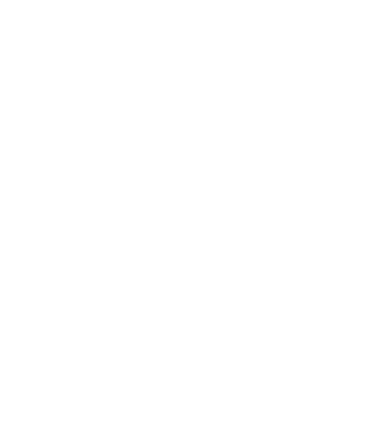
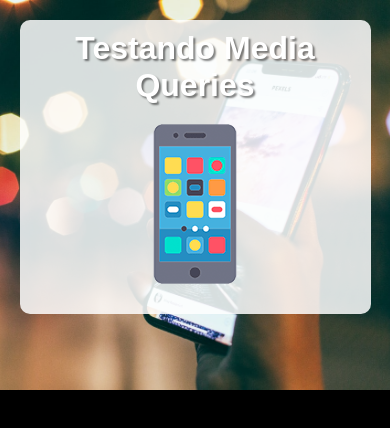
Before and after one commit to marciojunior7/Curso-em-Video-Exercicios-, a plain HTML site: page ex026/index.html in a window 390 px wide. Drawn offline with Linux system fonts and the light colour scheme.

Commit message:
mobile first

```diff
--- /dev/null
+++ b/ex026/estilos/style.css
@@ -0,0 +1,46 @@
+@charset "UTF-8";
+
+/* Versão mobile First */
+
+* {
+    font-family: Arial, Helvetica, sans-serif;
+    font-size: 1em;
+    margin: 0px;
+    padding: 0px;
+    box-sizing: border-box;
+}
+
+bady, html {
+    height: 100vw;
+}
+body {
+    background: black url(../imagens/back-phone.jpg) no-repeat;
+    background-size: cover;
+    background-position: center center;
+}
+
+main {
+    background-color: rgba(255, 255, 255, 0.844);
+    width: 90vw;
+    margin: auto;
+    margin-top: 20px;
+    border-radius: 10px;
+    padding: 10px;
+}
+h1 {
+    text-align: center;
+    color: white;
+    font-size: 2em;
+    text-shadow: 2px 2px 2px rgba(0, 0, 0, 0.497);
+}
+
+img {
+    display: block;
+    margin: auto;
+}
+
+img#phone {display: block;}
+img#tablet {display: none;}
+img#print {display: none;}
+img#pc {display: none}
+img#tv{display: none;}
--- a/ex026/index.html
+++ b/ex026/index.html
@@ -5,8 +5,17 @@
     <meta http-equiv="X-UA-Compatible" content="IE=edge">
     <meta name="viewport" content="width=device-width, initial-scale=1.0">
     <title>Mobile First</title>
+    <link rel="stylesheet" href="estilos/style.css" media="all">
+    <link rel="stylesheet" href="estilos/media-query.css">
 </head>
 <body>
-
+    <main>
+        <h1>Testando Media Queries</h1>
+        <img id="phone" src="imagens/icon-phone.png" alt="Acessando via Smartphone">
+        <img id="tablet" src="imagens/icon-tablet.png" alt="Acessando via Tablet">
+        <img id="print" src="imagens/icon-print.png" alt="versão para impressão">
+        <img id="pc" src="imagens/icon-pc.png" alt="Versão Desktop">
+        <img id="tv" src="imagens/icon-tv.png" alt="Versão para tv">
+    </main>
 </body>
 </html>
```
Also changed, not shown: ex026/estilos/media-query.css (added, +7 -0 lines).
